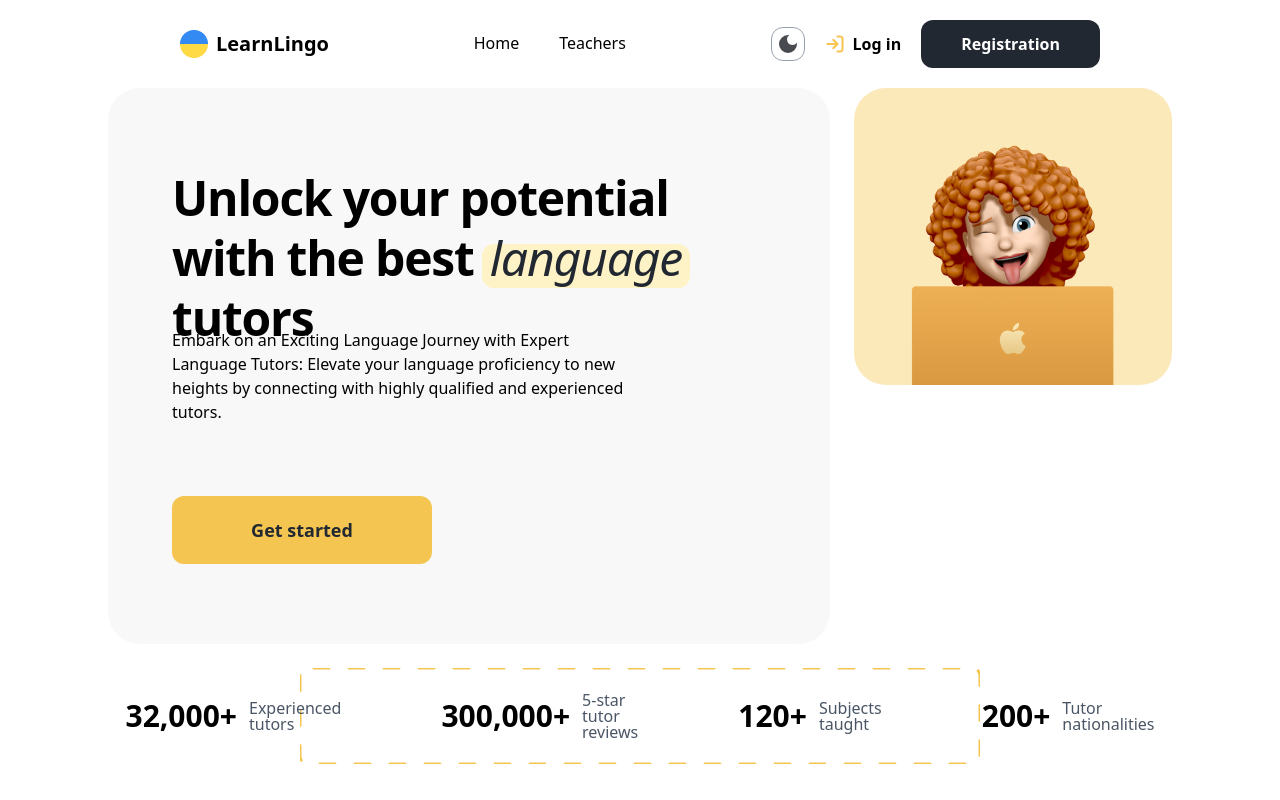
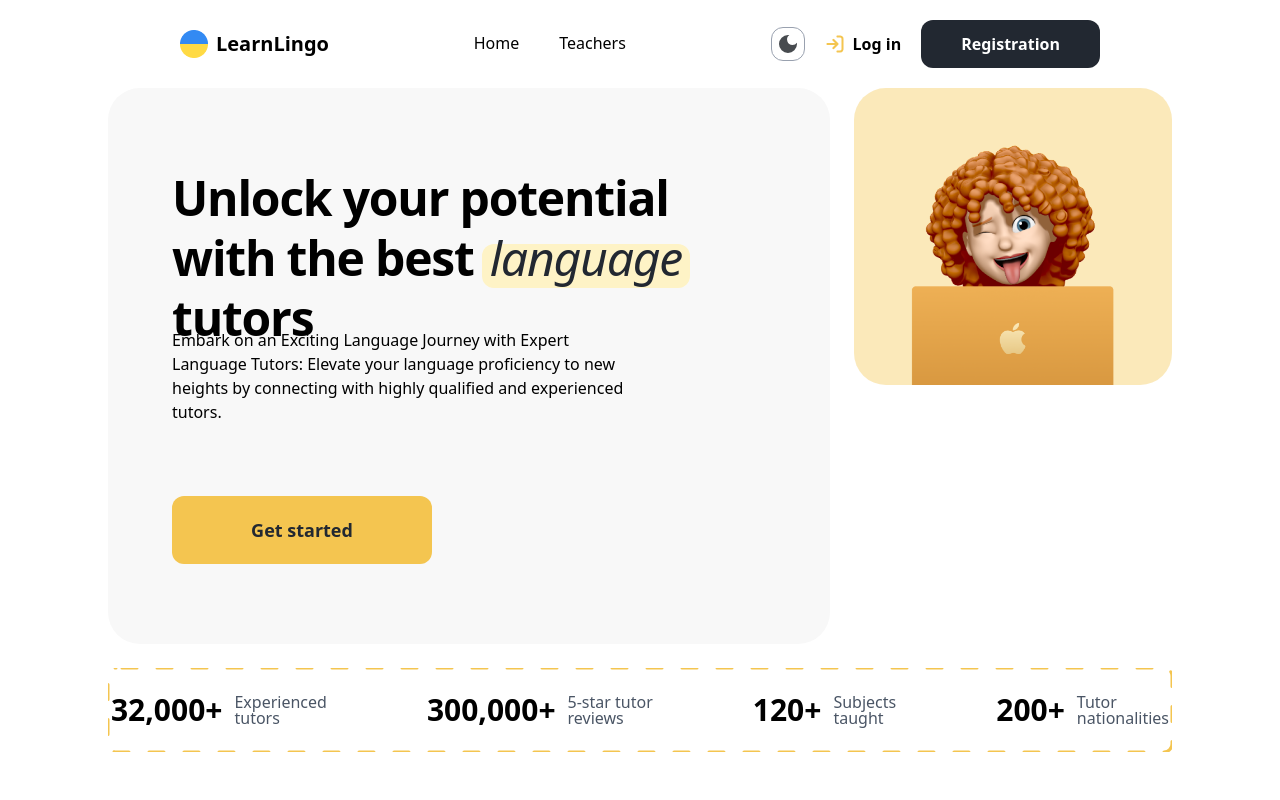
Before and after one commit to MyronyukNestor/learn-lingo, a React (Vite) app: page / in a window 1280 px wide. Built offline with nearby package versions, Linux system fonts and the light colour scheme.

Commit message:
update hero

```diff
--- a/src/components/Hero.jsx
+++ b/src/components/Hero.jsx
@@ -35,7 +35,7 @@
         </div>
       </div>
 
-      <div className="py-3 px-10 md:px-25 lg:px-35 xl:px-48">
+      <div className="py-3">
         <div className="relative rounded-lg py-6 mt-3">
           <svg
             className="absolute inset-0 w-full h-full"
```
